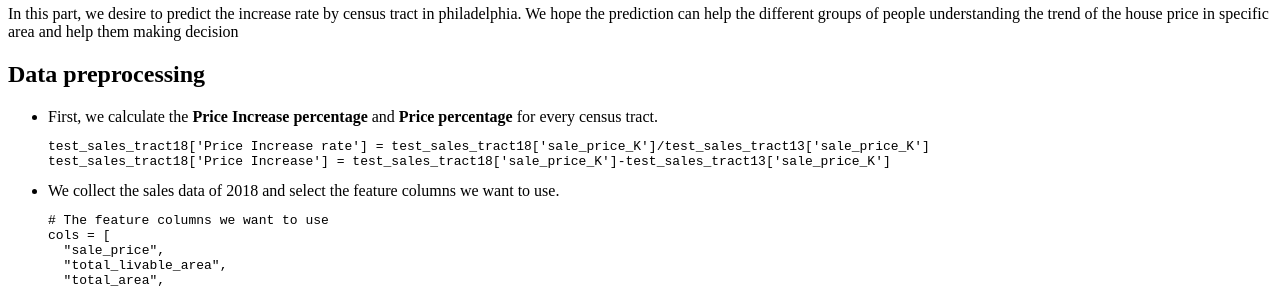
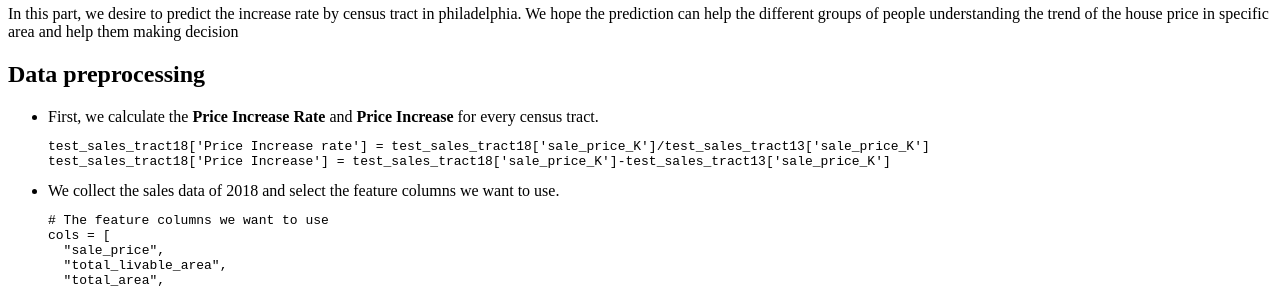
Before and after one commit to zhaoanyang36/house_price_prediction, a Jekyll site: the page built from _posts/2019-12-11-Predicting-the-House-Price-Increase.md, in a window 1280 px wide and 900 px high, scrolled down 406 px. Shown: the part 152-440 px from the top of the window. Built offline with Jekyll 4.4.1, drawn with Linux system fonts in a browser that asks for light colours; cached includes are drawn as plain includes; nearby versions of some CDN libraries.

Commit message:
Update 2019-12-11-Predicting-the-House-Price-Increase.md

````diff
--- a/_posts/2019-12-11-Predicting-the-House-Price-Increase.md
+++ b/_posts/2019-12-11-Predicting-the-House-Price-Increase.md
@@ -13,7 +13,7 @@ toc_sticky: true
 In this part, we desire to predict the increase rate by census tract in philadelphia. We hope the prediction can help the different groups of people understanding the trend of the house price in specific area and help them making decision
 
 ## Data preprocessing
-- First, we calculate the **Price Increase percentage** and **Price percentage** for every census tract.
+- First, we calculate the **Price Increase Rate** and **Price Increase** for every census tract.
 ```python
 test_sales_tract18['Price Increase rate'] = test_sales_tract18['sale_price_K']/test_sales_tract13['sale_price_K']
 test_sales_tract18['Price Increase'] = test_sales_tract18['sale_price_K']-test_sales_tract13['sale_price_K']
````
